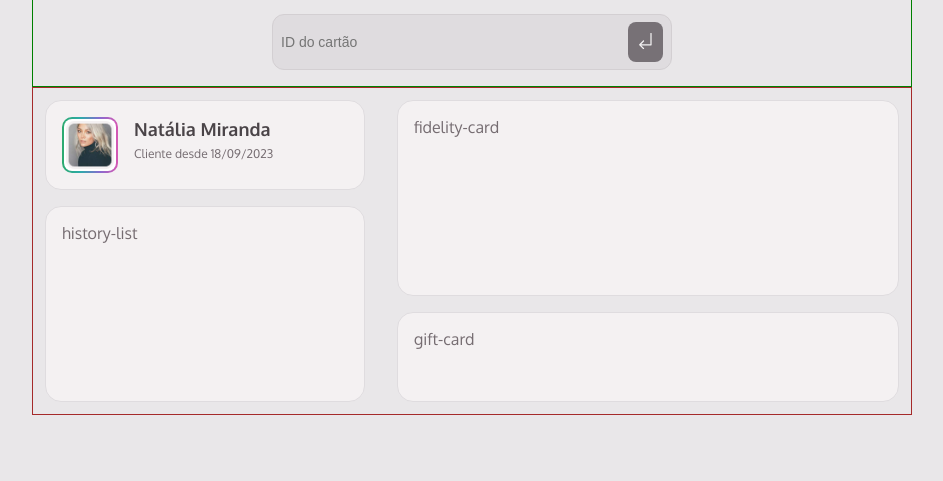
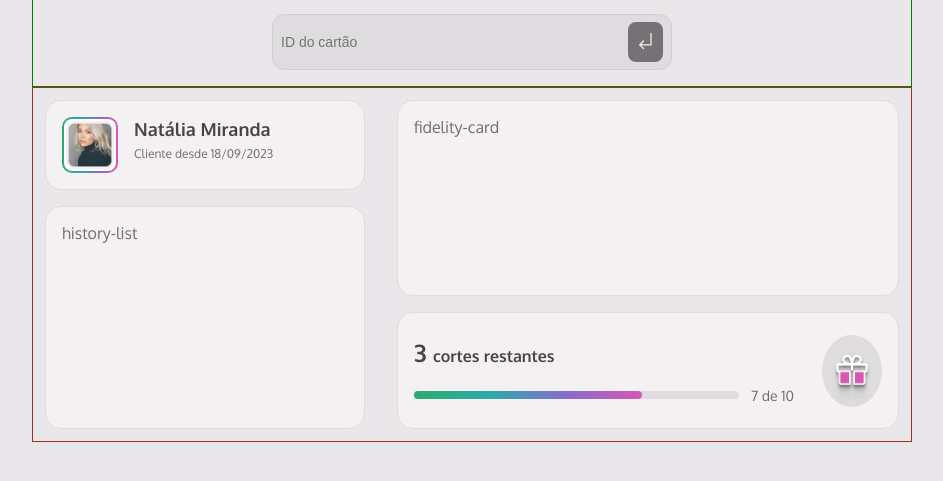
Before and after one commit to afonsolimajr/mba-desafio-member-club, a plain HTML site: page index.html in a window 1280 px wide. Shown: the part 113-594 px from the top of the page, without its empty margins (168-1111 px from the left). Drawn offline with Linux system fonts and the light colour scheme.

Commit message:
gift card layout

```diff
--- a/index.html
+++ b/index.html
@@ -40,7 +40,22 @@
             </div>
             <div class="card-base history-list">history-list</div>
             <div class="card-base fidelity-card">fidelity-card</div>
-            <div class="card-base gift-card">gift-card</div>
+            <div class="card-base gift-card">
+                <div class="gift-card-container">
+                    <title-md>3 <text-md>cortes restantes</text-md></title-md>
+                    <div class="gift-progress-container">
+                        <div class="gift-progress">
+                            <div class="gift-gauge"></div>
+                        </div>
+                        <div class="counter">
+                            <text-sm>7 de 10</text-sm>
+                        </div>
+                    </div>
+                </div>
+                <div class="gift-icon">
+                    <img src="src/assets/PinGift.png" alt="">
+                </div>
+            </div>
         </div>
     </main>
 </body>
--- a/src/styles/containers.css
+++ b/src/styles/containers.css
@@ -23,7 +23,7 @@
     display: grid;
     height: 100%;
     grid-template-columns: 20rem 1fr;
-    grid-template-rows: 5.625rem 1fr 5.625rem;
+    grid-template-rows: 5.625rem 1fr 7.3125rem;
     grid-template-areas:
         "A B B"
         "C B B"
--- a/src/styles/main.css
+++ b/src/styles/main.css
@@ -51,4 +51,66 @@
 
 .gift-card {
     grid-area: D;
+
+    display: flex;
+    width: 100%;
+    align-items: center;
+    justify-content: space-between;
+    flex-direction: row;
+    gap: 1rem;
+    /* border: 1px solid green; */
+
+    .gift-card-container {
+        display: flex;
+        flex-direction: column;
+        width: 100%;
+        gap: 1rem;
+        /* border: 1px solid red; */
+    }
+
+    .gift-progress-container {
+        display: flex;
+        flex-direction: row;
+        align-items: center;
+        width: 100%;
+        /* border: 1px solid blue; */
+    }
+
+    .gift-progress {
+        display: flex;
+        background: var(--base-gray-300);
+        width: 100%;
+        height: .5rem;
+        border-radius: 5px;
+    }
+
+    .gift-gauge {
+        background: var(--gradient-base);
+        width: 70%;
+        height: .5rem;
+        border-radius: 5px;
+    }
+
+    .gift-icon {
+        display: flex;
+        width: 4.5rem;
+        height: 4.5rem;
+        background: var(--base-gray-300);
+        align-items: center;
+        justify-content: center;
+        border-radius: 50%;
+
+        img {
+            height: 100%;
+            width: auto;
+            object-fit: fill;
+            margin-top: 1rem;
+        }
+    }
+
+    .counter {
+        display: flex;
+        width: 5rem;
+        justify-content: center;
+    }
 }
--- a/src/styles/typography.css
+++ b/src/styles/typography.css
@@ -3,6 +3,7 @@ title-md {
     font-size: 1.5rem;
     font-weight: bold;
     line-height: 140%;
+    color: var(--base-gray-600);
 }
 
 title-sm {
```
